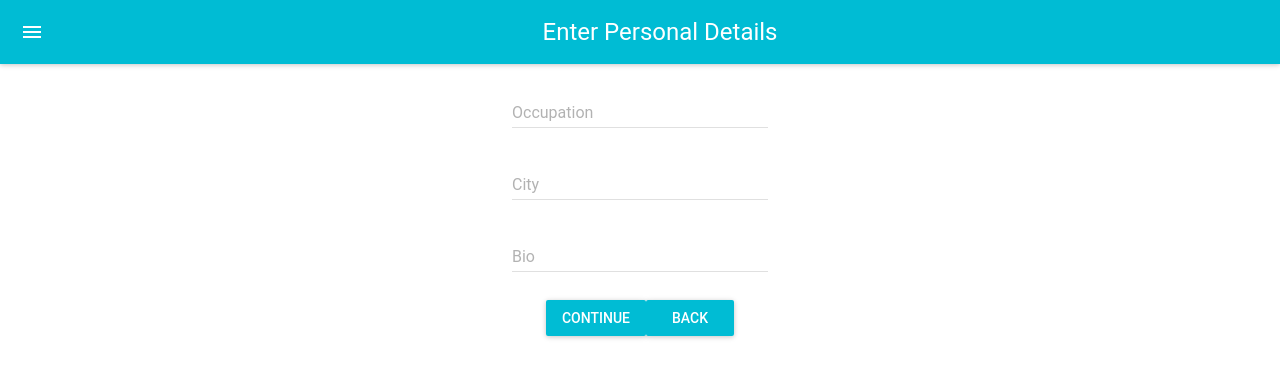
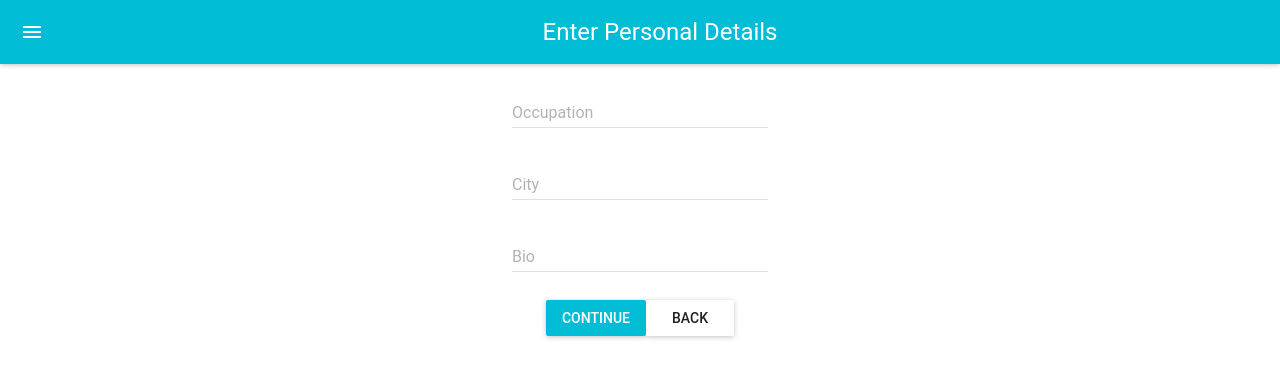
Before and after one commit to emily6699/ReactFormwithMaterialUI, a React (Create React App) app: page / in a window 1280 px wide. Both pictures are taken after a click on the button "CONTINUE". Shown: the top 378 px of the page. Built offline with nearby package versions, Linux system fonts and the light colour scheme.

Commit message:
fix button color for back

```diff
--- a/src/components/FormPersonalDetails.js
+++ b/src/components/FormPersonalDetails.js
@@ -51,9 +51,10 @@ export class FormPersonalDetails extends Component {
             styles={styles.button}
             onClick={this.continue}
           />
+
           <RaisedButton
             label="Back"
-            primary={true}
+            primary={false}
             styles={styles.button}
             onClick={this.back}
           />
```
